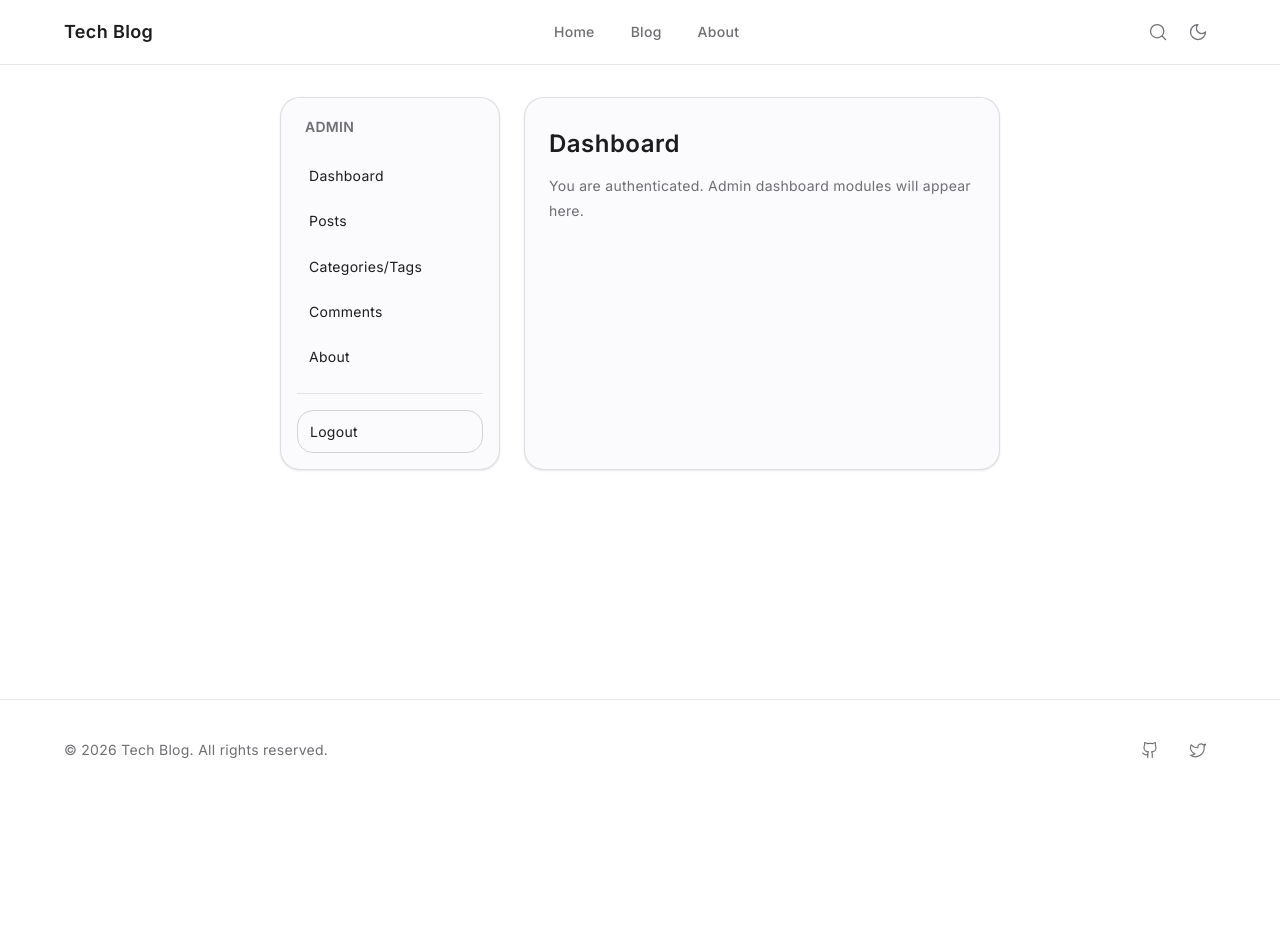
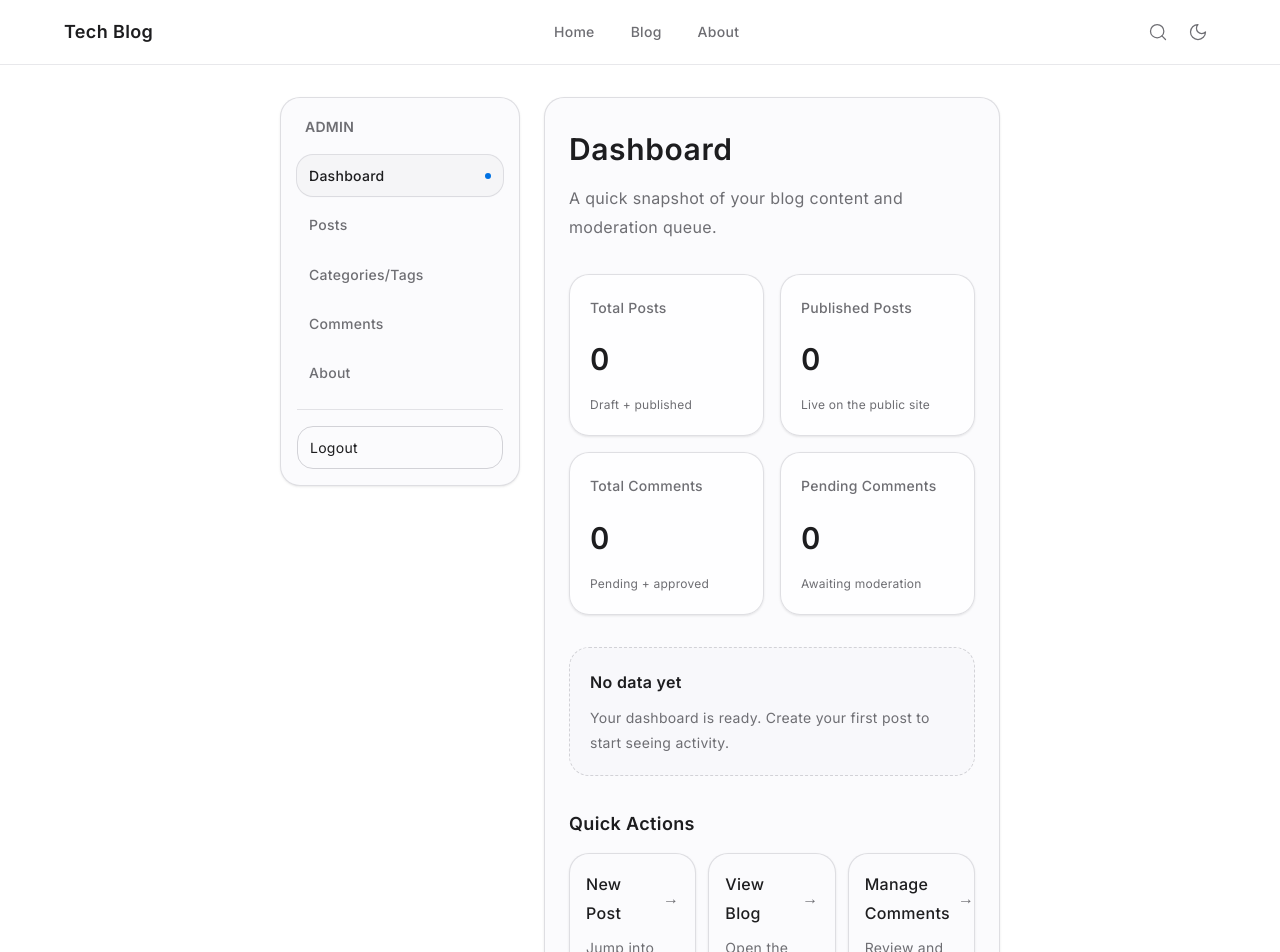
Before and after one commit to yulv706/newblog, a Next.js app: page /admin in a window 1280 px wide. Shown: the top 952 px of the page. Before the commit the page ends 800 px from the top, so only its background shows below. Built offline with nearby package versions, Linux system fonts and the light colour scheme; no server answers; the database is empty.

Commit message:
feat: build dynamic admin dashboard stats and nav

```diff
--- a/src/app/admin/(protected)/layout.tsx
+++ b/src/app/admin/(protected)/layout.tsx
@@ -1,13 +1,5 @@
-import Link from "next/link";
 import { logout } from "@/actions/auth";
-
-const SIDEBAR_LINKS = [
-  { href: "/admin", label: "Dashboard" },
-  { href: "/admin/posts", label: "Posts" },
-  { href: "/admin/categories", label: "Categories/Tags" },
-  { href: "/admin/comments", label: "Comments" },
-  { href: "/admin/about", label: "About" },
-] as const;
+import { AdminSidebarNav } from "@/components/admin/sidebar-nav";
 
 export default function AdminProtectedLayout({
   children,
@@ -15,23 +7,15 @@ export default function AdminProtectedLayout({
   children: React.ReactNode;
 }) {
   return (
-    <div className="py-8">
-      <div className="grid gap-6 lg:grid-cols-[220px_1fr]">
-        <aside className="rounded-2xl border border-border/70 bg-card p-4 shadow-sm">
+    <div className="py-6 sm:py-8">
+      <div className="flex flex-col gap-4 lg:grid lg:grid-cols-[240px_minmax(0,1fr)] lg:items-start lg:gap-6">
+        <aside className="rounded-2xl border border-border/70 bg-card p-4 shadow-sm lg:sticky lg:top-20">
           <h2 className="px-2 text-sm font-semibold uppercase tracking-wide text-muted">
             Admin
           </h2>
-          <nav className="mt-4 space-y-1">
-            {SIDEBAR_LINKS.map((link) => (
-              <Link
-                key={link.href}
-                href={link.href}
-                className="block rounded-xl px-3 py-2 text-sm text-foreground transition hover:bg-secondary"
-              >
-                {link.label}
-              </Link>
-            ))}
-          </nav>
+
+          <AdminSidebarNav />
+
           <form action={logout} className="mt-4 border-t border-border/60 pt-4">
             <button
               type="submit"
@@ -42,7 +26,7 @@ export default function AdminProtectedLayout({
           </form>
         </aside>
 
-        <section className="rounded-2xl border border-border/70 bg-card p-6 shadow-sm">
+        <section className="rounded-2xl border border-border/70 bg-card p-5 shadow-sm sm:p-6">
           {children}
         </section>
       </div>
--- a/src/app/admin/(protected)/page.tsx
+++ b/src/app/admin/(protected)/page.tsx
@@ -1,10 +1,107 @@
-export default function AdminDashboardPage() {
+import Link from "next/link";
+import {
+  DASHBOARD_QUICK_ACTIONS,
+  getDashboardStats,
+} from "@/lib/admin/dashboard";
+
+export const dynamic = "force-dynamic";
+export const revalidate = 0;
+
+const QUICK_ACTION_DESCRIPTIONS: Record<
+  (typeof DASHBOARD_QUICK_ACTIONS)[number]["label"],
+  string
+> = {
+  "New Post": "Jump into the post workspace and start writing.",
+  "View Blog": "Open the public blog and preview published content.",
+  "Manage Comments": "Review and moderate incoming comments.",
+};
+
+export default async function AdminDashboardPage() {
+  const stats = await getDashboardStats();
+  const statCards = [
+    {
+      label: "Total Posts",
+      value: stats.totalPosts,
+      helper: "Draft + published",
+    },
+    {
+      label: "Published Posts",
+      value: stats.publishedPosts,
+      helper: "Live on the public site",
+    },
+    {
+      label: "Total Comments",
+      value: stats.totalComments,
+      helper: "Pending + approved",
+    },
+    {
+      label: "Pending Comments",
+      value: stats.pendingComments,
+      helper: "Awaiting moderation",
+    },
+  ] as const;
+
   return (
-    <div className="space-y-2">
-      <h1 className="text-2xl font-semibold tracking-tight">Dashboard</h1>
-      <p className="text-sm text-muted">
-        You are authenticated. Admin dashboard modules will appear here.
-      </p>
+    <div className="space-y-8">
+      <header className="space-y-2">
+        <h1 className="text-2xl font-semibold tracking-tight sm:text-3xl">
+          Dashboard
+        </h1>
+        <p className="text-sm text-muted sm:text-base">
+          A quick snapshot of your blog content and moderation queue.
+        </p>
+      </header>
+
+      <section className="grid gap-4 sm:grid-cols-2">
+        {statCards.map((card) => (
+          <article
+            key={card.label}
+            className="rounded-2xl border border-border/70 bg-background/70 p-5 shadow-sm transition hover:shadow-md"
+          >
+            <p className="text-sm font-medium text-muted">{card.label}</p>
+            <p className="mt-3 text-3xl font-semibold tracking-tight tabular-nums">
+              {card.value}
+            </p>
+            <p className="mt-2 text-xs text-muted">{card.helper}</p>
+          </article>
+        ))}
+      </section>
+
+      {!stats.hasData && (
+        <section className="rounded-2xl border border-dashed border-border bg-secondary/40 p-5">
+          <h2 className="text-base font-semibold tracking-tight">No data yet</h2>
+          <p className="mt-2 text-sm text-muted">
+            Your dashboard is ready. Create your first post to start seeing
+            activity.
+          </p>
+        </section>
+      )}
+
+      <section className="space-y-3">
+        <h2 className="text-lg font-semibold tracking-tight">Quick Actions</h2>
+        <div className="grid gap-3 sm:grid-cols-3">
+          {DASHBOARD_QUICK_ACTIONS.map((action) => (
+            <Link
+              key={action.href}
+              href={action.href}
+              className="group rounded-2xl border border-border/70 bg-card p-4 shadow-sm transition hover:border-border hover:shadow-md"
+            >
+              <div className="flex items-center justify-between gap-2">
+                <span className="font-medium">{action.label}</span>
+                <span
+                  aria-hidden="true"
+                  className="text-muted transition group-hover:translate-x-0.5 group-hover:text-foreground"
+                >
+                  →
+                </span>
+              </div>
+              <p className="mt-2 text-sm text-muted">
+                {QUICK_ACTION_DESCRIPTIONS[action.label]}
+              </p>
+            </Link>
+          ))}
+        </div>
+      </section>
     </div>
   );
 }
--- /dev/null
+++ b/src/components/admin/sidebar-nav.tsx
@@ -0,0 +1,41 @@
+"use client";
+
+import Link from "next/link";
+import { usePathname } from "next/navigation";
+import { ADMIN_SIDEBAR_LINKS, isAdminPathActive } from "@/lib/admin/navigation";
+import { cn } from "@/lib/utils";
+
+export function AdminSidebarNav() {
+  const pathname = usePathname();
+
+  return (
+    <nav className="mt-4 grid gap-2 sm:grid-cols-2 lg:grid-cols-1">
+      {ADMIN_SIDEBAR_LINKS.map((link) => {
+        const isActive = isAdminPathActive(pathname, link.href);
+
+        return (
+          <Link
+            key={link.href}
+            href={link.href}
+            aria-current={isActive ? "page" : undefined}
+            className={cn(
+              "group flex items-center justify-between rounded-xl px-3 py-2 text-sm transition",
+              isActive
+                ? "bg-secondary text-foreground shadow-xs ring-1 ring-border/70"
+                : "text-muted hover:bg-secondary hover:text-foreground"
+            )}
+          >
+            <span className="font-medium">{link.label}</span>
+            <span
+              aria-hidden="true"
+              className={cn(
+                "h-1.5 w-1.5 rounded-full bg-primary transition-opacity",
+                isActive ? "opacity-100" : "opacity-0 group-hover:opacity-60"
+              )}
+            />
+          </Link>
+        );
+      })}
+    </nav>
+  );
+}
--- /dev/null
+++ b/src/lib/admin/dashboard.ts
@@ -0,0 +1,74 @@
+import { count, eq } from "drizzle-orm";
+import { db } from "@/lib/db";
+import { comments, posts } from "@/lib/db/schema";
+
+type DashboardDb = Pick<typeof db, "select">;
+
+export type DashboardStats = {
+  totalPosts: number;
+  publishedPosts: number;
+  totalComments: number;
+  pendingComments: number;
+  hasData: boolean;
+};
+
+export const DASHBOARD_QUICK_ACTIONS = [
+  { href: "/admin/posts", label: "New Post" },
+  { href: "/blog", label: "View Blog" },
+  { href: "/admin/comments", label: "Manage Comments" },
+] as const;
+
+function toCount(value: unknown) {
+  if (typeof value === "number") {
+    return value;
+  }
+
+  if (typeof value === "bigint") {
+    return Number(value);
+  }
+
+  if (typeof value === "string") {
+    return Number.parseInt(value, 10) || 0;
+  }
+
+  return 0;
+}
+
+export async function getDashboardStats(
+  database: DashboardDb = db
+): Promise<DashboardStats> {
+  const totalPosts = toCount(
+    database
+      .select({ count: count() })
+      .from(posts)
+      .get()?.count
+  );
+  const publishedPosts = toCount(
+    database
+      .select({ count: count() })
+      .from(posts)
+      .where(eq(posts.status, "published"))
+      .get()?.count
+  );
+  const totalComments = toCount(
+    database
+      .select({ count: count() })
+      .from(comments)
+      .get()?.count
+  );
+  const pendingComments = toCount(
+    database
+      .select({ count: count() })
+      .from(comments)
+      .where(eq(comments.approved, false))
+      .get()?.count
+  );
+
+  return {
+    totalPosts,
+    publishedPosts,
+    totalComments,
+    pendingComments,
+    hasData: totalPosts > 0 || totalComments > 0,
+  };
+}
--- /dev/null
+++ b/src/lib/admin/navigation.ts
@@ -0,0 +1,15 @@
+export const ADMIN_SIDEBAR_LINKS = [
+  { href: "/admin", label: "Dashboard" },
+  { href: "/admin/posts", label: "Posts" },
+  { href: "/admin/categories", label: "Categories/Tags" },
+  { href: "/admin/comments", label: "Comments" },
+  { href: "/admin/about", label: "About" },
+] as const;
+
+export function isAdminPathActive(pathname: string, href: string) {
+  if (href === "/admin") {
+    return pathname === href;
+  }
+
+  return pathname === href || pathname.startsWith(`${href}/`);
+}
```
Also changed, not shown: 1 other file (tests, documents, lock files or other folders).
